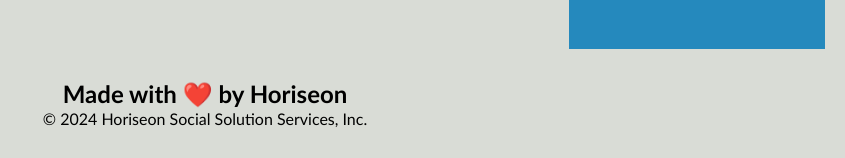
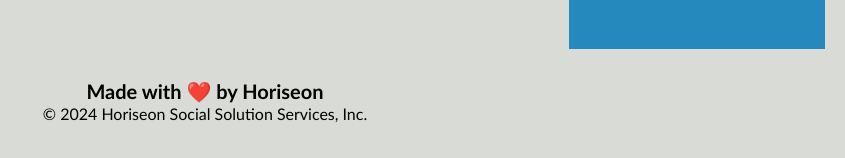
Before and after one commit to KBoothe617/module1-challenge, a plain HTML site: page Develop/index.html in a window 1280 px wide. Shown: the part 2448-2606 px from the top of the page, without its empty margins (435-1280 px from the left). Drawn offline with Linux system fonts and the light colour scheme.

```diff
--- a/Develop/assets/css/style.css
+++ b/Develop/assets/css/style.css
@@ -195,6 +195,6 @@ footer {
     text-align: center;
 }
 
-ooter h2 {
+footer h2 {
     font-size: 20px;
 }
```
Also changed, not shown: Assets/01-html-css-git-homework-demo.png (added), 2 other files.
